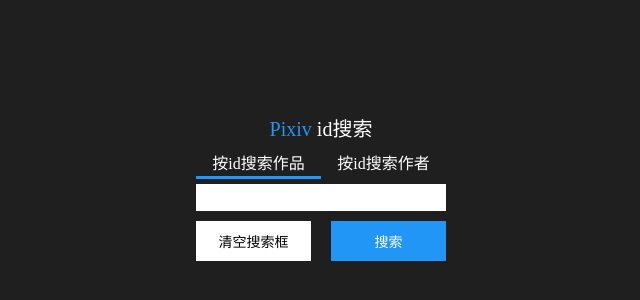
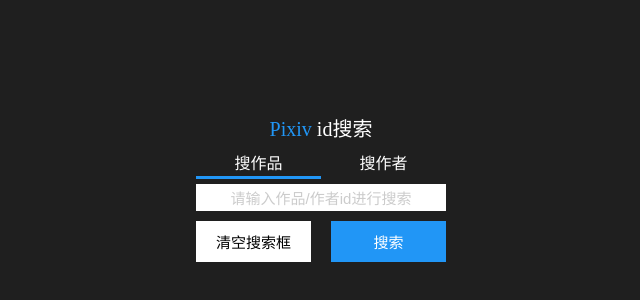
Before and after one commit to Zesshi-Zetsumei/PixivRedirectById, a plain HTML site: page index.html in a window 1280 px wide. Shown: the part 210-510 px from the top of the page, without its empty margins (319-959 px from the left). Drawn offline with nearby package versions, Linux system fonts and the light colour scheme.

Commit message:
small update

```diff
--- a/index.html
+++ b/index.html
@@ -20,7 +20,7 @@
                 </ul>
                 <div class="search">
                     <input type="tel" v-model="id" class="bar" @keyup.enter="handleSearch" ref="bar"
-                        oninput="value=value.replace(/[^\d]/g,'')">
+                        oninput="value=value.replace(/[^\d]/g,'')" placeholder="请输入作品/作者id进行搜索">
                     <div class="btns">
                         <button class="btn" @click="handleClear">清空搜索框</button>
                         <button class="btn" @click="handleSearch">搜索</button>
@@ -35,7 +35,7 @@
             data() {
                 return {
                     id: '',
-                    tabs: [{ text: '按id搜索作品', urlStr: 'artworks' }, { text: '按id搜索作者', urlStr: 'users' }],
+                    tabs: [{ text: '搜作品', urlStr: 'artworks' }, { text: '搜作者', urlStr: 'users' }],
                     currentTabIndex: 0
                 }
             },
@@ -123,6 +123,11 @@
         text-align: center;
     }
 
+    ::-webkit-input-placeholder {
+        color: #ccc;
+        font-size: 15px;
+    }
+
     .bar {
         display: block;
         text-align: center;
@@ -145,7 +150,7 @@
         background-color: white;
         outline: none;
         padding: 10px;
-        font-size: 14px;
+        font-size: 15px;
         cursor: pointer;
         -webkit-tap-highlight-color: transparent;
     }
```
